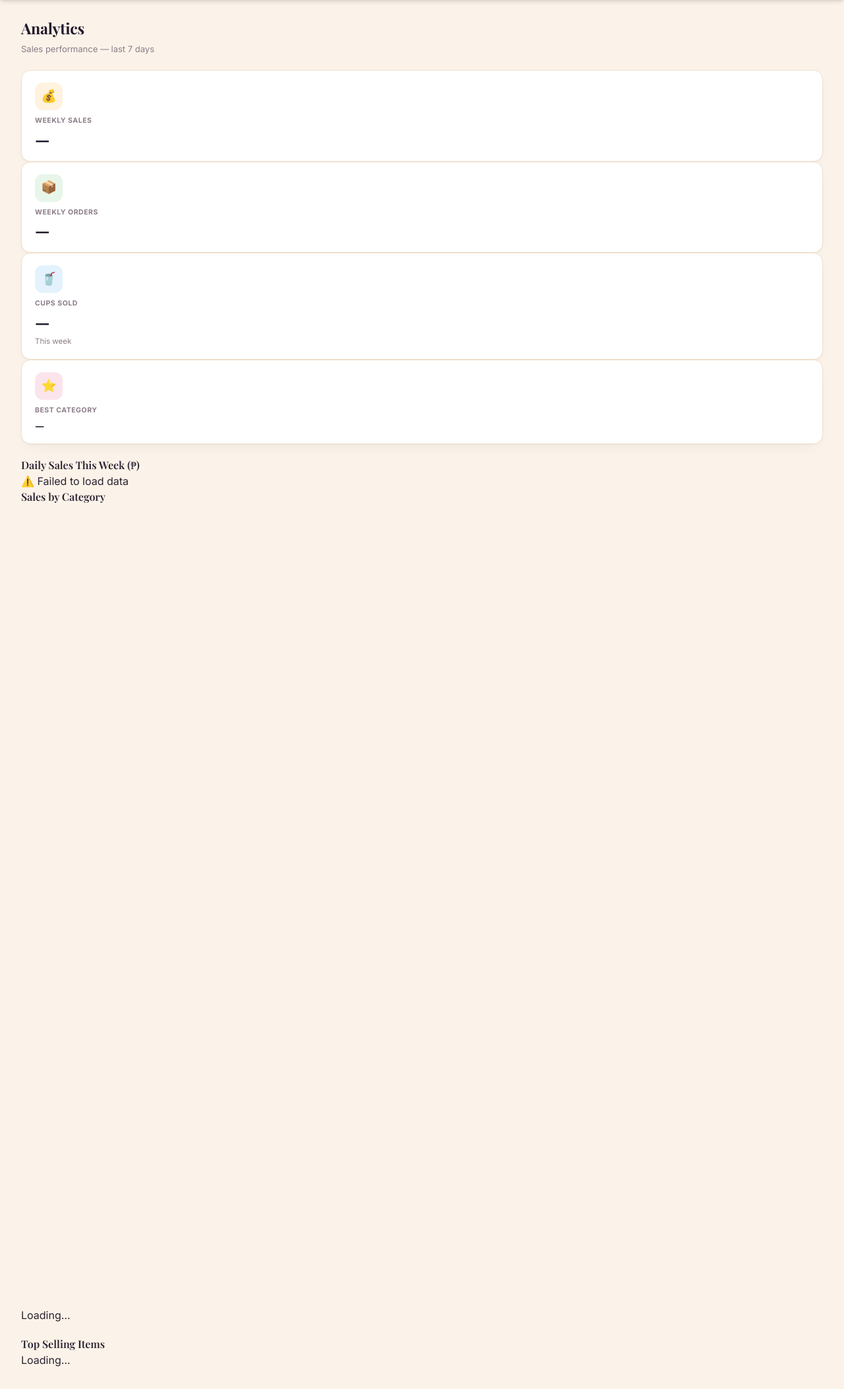
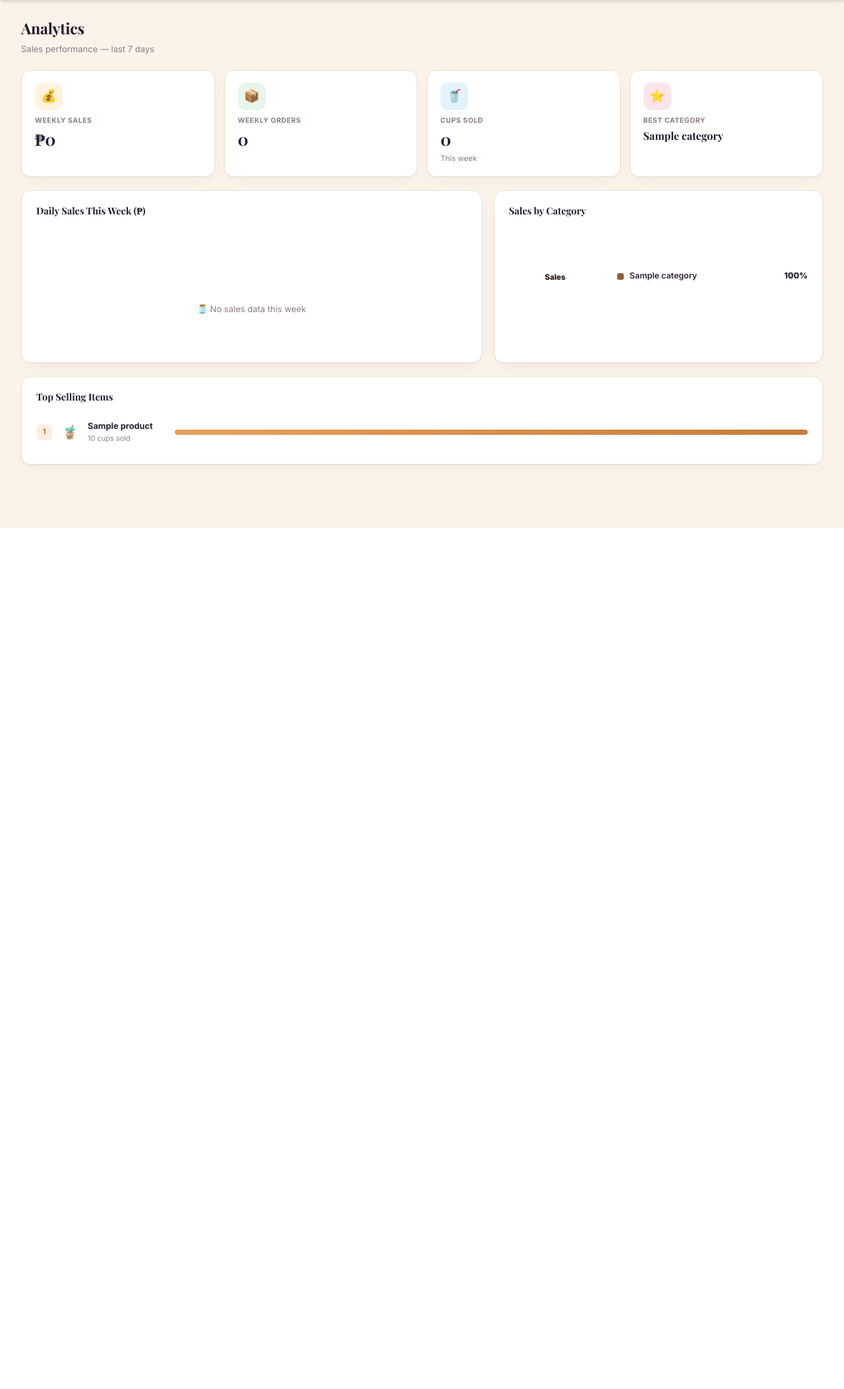
Before and after one commit to Khylle2006/POS_KOFEE_MANILA, a PHP site: page /php/analytics.php in a window 1280 px wide. Shown: the part 56-2161 px from the top of the page at 66% size. After the commit the page ends 856 px from the top, so only its background shows below. Run offline with PHP 8.4, Linux system fonts and the light colour scheme; the visitor is signed in with stand-in values (Sample User, id 1); tables that the repository leaves empty or names only in its code hold one stand-in row (values such as "Sample post"); some libraries are stand-ins or nearby versions; some web fonts are replaced.

Commit message:
Version Control (#5)

```diff
--- /dev/null
+++ b/POS/css/analytics.css
@@ -0,0 +1,210 @@
+/* ============================================================
+   Kofee Manila — Analytics (php/analytics.php)
+   Page-specific styles. Stat cards, buttons, and tables already
+   come from style.css — this file covers the bar chart, donut
+   chart, and top-items list that are unique to this page.
+   ============================================================ */
+
+/* ── Top stat row ────────────────────────────────────────────*/
+.analytics-top {
+  display: grid;
+  grid-template-columns: repeat(4, 1fr);
+  gap: 14px;
+}
+@media (max-width: 1000px) { .analytics-top { grid-template-columns: repeat(2, 1fr); } }
+@media (max-width: 560px)  { .analytics-top { grid-template-columns: 1fr; } }
+
+/* ── Chart section: bar chart + donut side by side ──────────*/
+.chart-section {
+  display: grid;
+  grid-template-columns: 1.4fr 1fr;
+  gap: 18px;
+}
+@media (max-width: 1000px) { .chart-section { grid-template-columns: 1fr; } }
+
+.chart-card {
+  background: var(--card-bg);
+  border: 1.5px solid var(--border);
+  border-radius: var(--radius);
+  box-shadow: var(--shadow-card);
+  padding: 20px 22px;
+}
+.chart-card h3 {
+  font-size: 14.5px;
+  font-weight: 700;
+  color: var(--espresso);
+  margin-bottom: 18px;
+}
+
+/* ── Bar chart ───────────────────────────────────────────────*/
+.bar-chart {
+  display: flex;
+  align-items: flex-end;
+  justify-content: space-between;
+  gap: 10px;
+  height: 180px;
+  padding-top: 10px;
+}
+.bar-col {
+  flex: 1;
+  display: flex;
+  flex-direction: column;
+  align-items: center;
+  justify-content: flex-end;
+  height: 100%;
+  gap: 6px;
+}
+.bar-val {
+  font-size: 10.5px;
+  font-weight: 700;
+  color: var(--text-muted);
+  white-space: nowrap;
+}
+.bar {
+  width: 26px;
+  border-radius: 7px 7px 3px 3px;
+  background: linear-gradient(180deg, var(--caramel-light) 0%, var(--caramel) 55%, var(--espresso) 160%);
+  box-shadow: 0 6px 14px -8px rgba(201,123,61,.5);
+  transition: height .3s ease;
+  min-height: 2px;
+}
+.bar-label {
+  font-size: 10.5px;
+  font-weight: 700;
+  color: var(--text-muted);
+  text-transform: uppercase;
+  letter-spacing: .03em;
+}
+.bar-empty {
+  width: 100%;
+  text-align: center;
+  padding: 50px 10px;
+  color: var(--text-muted);
+  font-size: 13px;
+}
+
+/* ── Donut chart ─────────────────────────────────────────────*/
+.donut-wrap {
+  display: flex;
+  align-items: center;
+  gap: 24px;
+  flex-wrap: wrap;
+}
+.donut-svg {
+  width: 140px;
+  height: 140px;
+  flex-shrink: 0;
+}
+.legend {
+  flex: 1;
+  min-width: 140px;
+  display: flex;
+  flex-direction: column;
+  gap: 10px;
+}
+.legend-item {
+  display: flex;
+  align-items: center;
+  gap: 9px;
+  font-size: 12.5px;
+  color: var(--text-main);
+  font-weight: 600;
+}
+.legend-dot {
+  width: 10px;
+  height: 10px;
+  border-radius: 3px;
+  flex-shrink: 0;
+}
+.legend-pct {
+  margin-left: auto;
+  font-weight: 800;
+  color: var(--espresso);
+}
+
+/* ── Top selling items ──────────────────────────────────────*/
+.top-items-card {
+  background: var(--card-bg);
+  border: 1.5px solid var(--border);
+  border-radius: var(--radius);
+  box-shadow: var(--shadow-card);
+  padding: 20px 22px;
+}
+.top-items-card h3 {
+  font-size: 14.5px;
+  font-weight: 700;
+  color: var(--espresso);
+  margin-bottom: 14px;
+}
+
+.top-item-row {
+  display: flex;
+  align-items: center;
+  gap: 12px;
+  padding: 10px 0;
+  border-bottom: 1px solid #F2E6D6;
+}
+.top-item-row:last-child { border-bottom: none; }
+
+.ti-rank {
+  width: 24px;
+  height: 24px;
+  border-radius: 7px;
+  background: var(--accent-lt);
+  color: var(--caramel);
+  font-size: 11.5px;
+  font-weight: 800;
+  display: flex;
+  align-items: center;
+  justify-content: center;
+  flex-shrink: 0;
+}
+.ti-icon {
+  font-size: 20px;
+  width: 30px;
+  text-align: center;
+  flex-shrink: 0;
+}
+.ti-info {
+  min-width: 120px;
+  flex-shrink: 0;
+}
+.ti-name {
+  font-size: 12.8px;
+  font-weight: 700;
+  color: var(--text-main);
+}
+.ti-count {
+  font-size: 11px;
+  color: var(--text-muted);
+  margin-top: 1px;
+}
+.ti-bar-wrap {
+  flex: 1;
+  height: 8px;
+  background: #F2E6D6;
+  border-radius: 999px;
+  overflow: hidden;
+  min-width: 60px;
+}
+.ti-bar-fill {
+  height: 100%;
+  border-radius: 999px;
+  background: linear-gradient(90deg, var(--caramel-light), var(--caramel));
+  transition: width .4s ease;
+}
+
+/* ── Generic loading state (shared by chart-card / top-items) ─*/
+.loading {
+  text-align: center;
+  padding: 30px 10px;
+  color: var(--text-muted);
+  font-size: 13px;
+}
+
+/* ── Responsive ──────────────────────────────────────────────*/
+@media (max-width: 900px) {
+  .chart-card, .top-items-card { padding: 16px 18px; }
+  .donut-wrap { flex-direction: column; align-items: flex-start; gap: 16px; }
+  .ti-info { min-width: 100px; }
+}
--- a/POS/includes/auth.php
+++ b/POS/includes/auth.php
@@ -146,13 +146,18 @@ function require_role(string ...$roles): void {
 // ═══════════════════════════════════════════════
 
 function current_user(): array {
+    $roles = (!empty($_SESSION['roles']) && is_array($_SESSION['roles']))
+        ? $_SESSION['roles']
+        : (!empty($_SESSION['role']) ? [$_SESSION['role']] : []);
+
     return [
         'id'        => $_SESSION['user_id']   ?? null,
         'username'  => $_SESSION['username']  ?? '',
         'firstname' => $_SESSION['firstname'] ?? '',
         'lastname'  => $_SESSION['lastname']  ?? '',
         'email'     => $_SESSION['email']     ?? '',
-        'role'      => $_SESSION['role']      ?? 'staff',
+        'role'      => $_SESSION['role']      ?? 'staff', // primary role — legacy code
+        'roles'     => $roles,                            // ALL roles this account holds
         'status'    => $_SESSION['status']    ?? 'active',
         'name'      => trim(($_SESSION['firstname'] ?? '') . ' ' . ($_SESSION['lastname'] ?? '')),
     ];
@@ -163,11 +168,17 @@ function is_logged_in(): bool {
 }
 
 function is_admin(): bool {
-    return ($_SESSION['role'] ?? '') === 'admin';
+    $roles = (!empty($_SESSION['roles']) && is_array($_SESSION['roles']))
+        ? $_SESSION['roles']
+        : [$_SESSION['role'] ?? ''];
+    return in_array('admin', $roles, true);
 }
 
 function is_admin_or_manager(): bool {
-    return in_array($_SESSION['role'] ?? '', ['admin', 'manager']);
+    $roles = (!empty($_SESSION['roles']) && is_array($_SESSION['roles']))
+        ? $_SESSION['roles']
+        : [$_SESSION['role'] ?? ''];
+    return (bool)array_intersect(['admin', 'manager'], $roles);
 }
 
 function get_dashboard_url(): string {
--- a/POS/includes/sidebar.php
+++ b/POS/includes/sidebar.php
@@ -34,7 +34,8 @@ if (!function_exists('icon')) {
 }
 
 $user    = current_user();
-$role    = $user['role'] ?? 'crew';
+$role    = $user['role']  ?? 'crew';   // primary role — used only for the display badge
+$roles   = $user['roles'] ?? [$role];  // ALL roles this account holds — used for access checks
 $current = basename($_SERVER['PHP_SELF']);
 
 $access = [
@@ -46,11 +47,11 @@ $access = [
     'menu_manager' => has_permission('menu.manage'),
     'inventory'    => has_permission('inventory.view'),
     'users'        => has_permission('users.manage'),
-    'hr_employees' => in_array($role, ['admin', 'hr'], true),
-    'hr_attendance'=> in_array($role, ['admin', 'hr'], true),
+    'hr_employees' => (bool)array_intersect(['admin', 'hr'], $roles),
+    'hr_attendance'=> (bool)array_intersect(['admin', 'hr'], $roles),
     'hr_leave'     => true,
     'hr_requests'  => true,
-    'manage_permissions' => ($role === 'admin'),
+    'manage_permissions' => in_array('admin', $roles, true),
 ];
 
 // ── Live badge counts (best-effort; never break the sidebar if a
@@ -279,7 +280,9 @@ $groupLabel = 'text-[10px] font-bold tracking-[0.12em] uppercase text-[rgba(251,
             <div class="text-[12.5px] font-semibold text-[var(--cream,#fbf3e9)] truncate">
                 <?= htmlspecialchars($user['firstname'] ?: $user['username']) ?>
             </div>
-            <div class="text-[10.5px] text-[var(--caramel-light,#d9a06b)] capitalize"><?= htmlspecialchars($role) ?></div>
+            <div class="text-[10.5px] text-[var(--caramel-light,#d9a06b)] capitalize truncate" title="<?= htmlspecialchars(implode(', ', $roles)) ?>">
+                <?= htmlspecialchars(implode(' + ', $roles)) ?>
+            </div>
         </div>
     </div>
 
--- a/POS/php/analytics.php
+++ b/POS/php/analytics.php
@@ -78,7 +78,7 @@ require_permission('analytics.view');
 </div>
 
 <script>
-fetch('get_analytics.php')
+fetch('../api/get_analytics.php')
   .then(r => r.json())
   .then(data => {
 
--- a/POS/php/manage_permissions.php
+++ b/POS/php/manage_permissions.php
@@ -82,6 +82,7 @@ include("../includes/sidebar.php");
 
     <?php if ($selected): ?>
     <!-- ── Permissions for selected role ── -->
+
     <div class="perms-card">
       <div class="perms-card-head">Permissions for <?= htmlspecialchars(strtoupper($selectedLabel)) ?></div>
 
@@ -161,13 +162,14 @@ include("../includes/sidebar.php");
   </div>
 </div>
 
+<script>
     window.CONFIG = {
         role: <?= json_encode($selected) ?>,
         userId: <?= json_encode($user['id']) ?>,
         permissions: <?= json_encode($grants[$selected] ?? []) ?>,
         apiUrl: '../api/'
     };
-
+</script>
 
 <script src="../js/manage_permissions.js"></script>
 </body>
```
Also changed, not shown: POS/js/manage_permissions.js (+71 -0 lines), POS/js/manage_users.js (+26 -5 lines), POS/php/dashboard.php (+20 -15 lines). Lines whose indentation alone changed are shown as unchanged.
